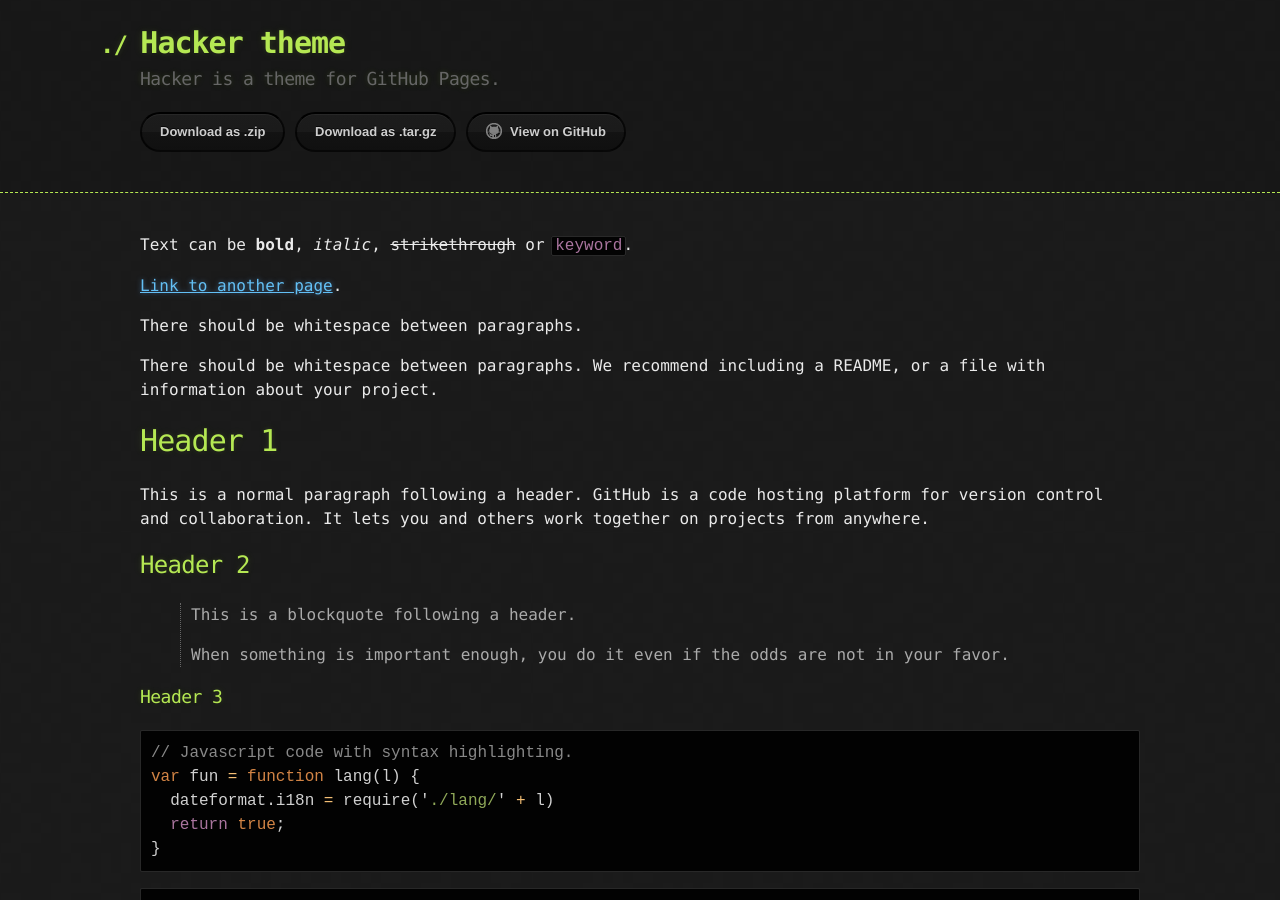
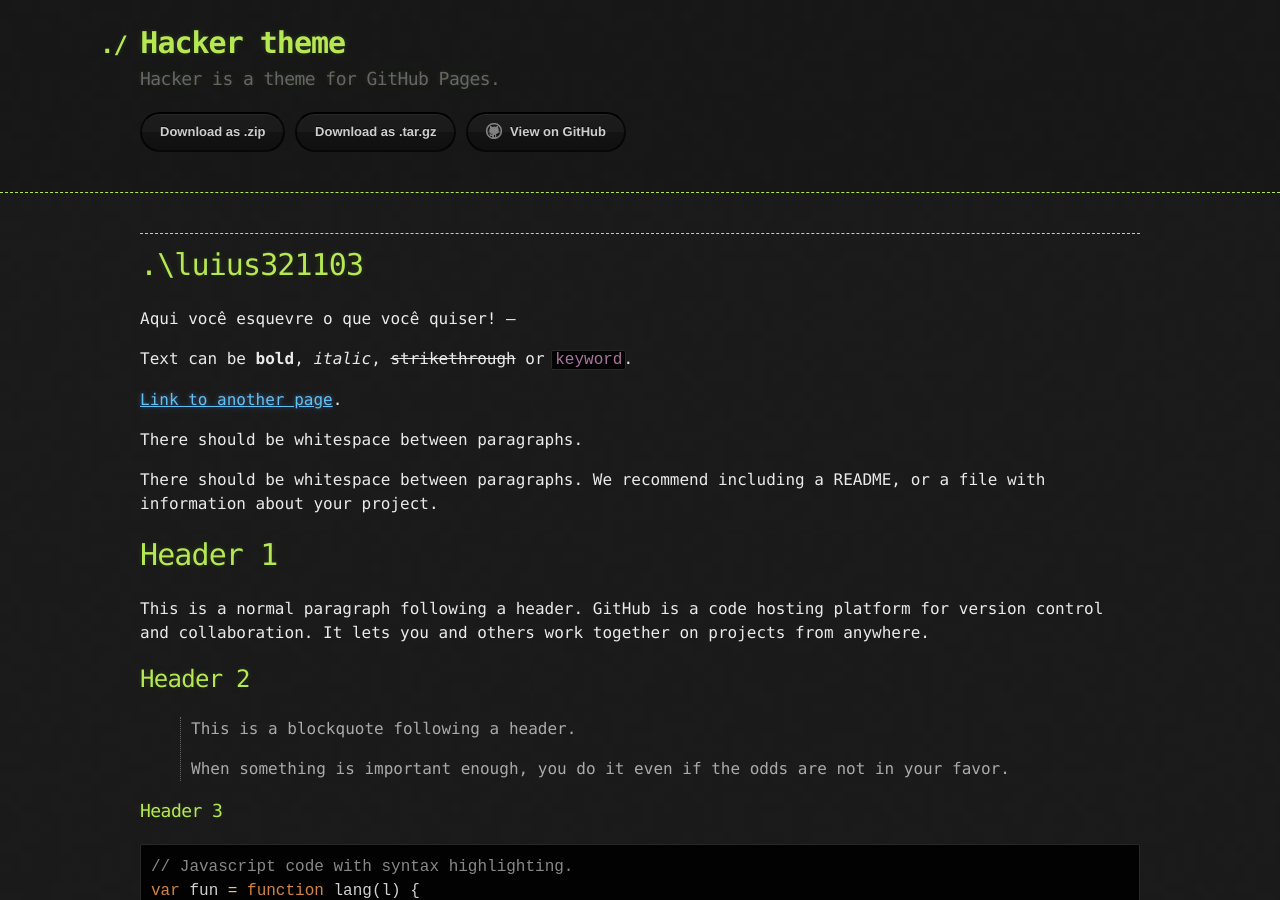
Before and after one commit to LuisArturCorreia2002/luius321103.github.io, a Jekyll site: the page built from index.md, in a window 1280 px wide and 900 px high. Built offline with Jekyll 4.4.1, drawn with Linux system fonts in a browser that asks for light colours.

Commit message:
Update index.md

```diff
--- a/index.md
+++ b/index.md
@@ -1,5 +1,11 @@
 ---
 layout: default
+---
+
+---
+# .\luius321103
+Aqui você esquevre o que
+você quiser!
 ---
 
 Text can be **bold**, _italic_, ~~strikethrough~~ or `keyword`.
```
